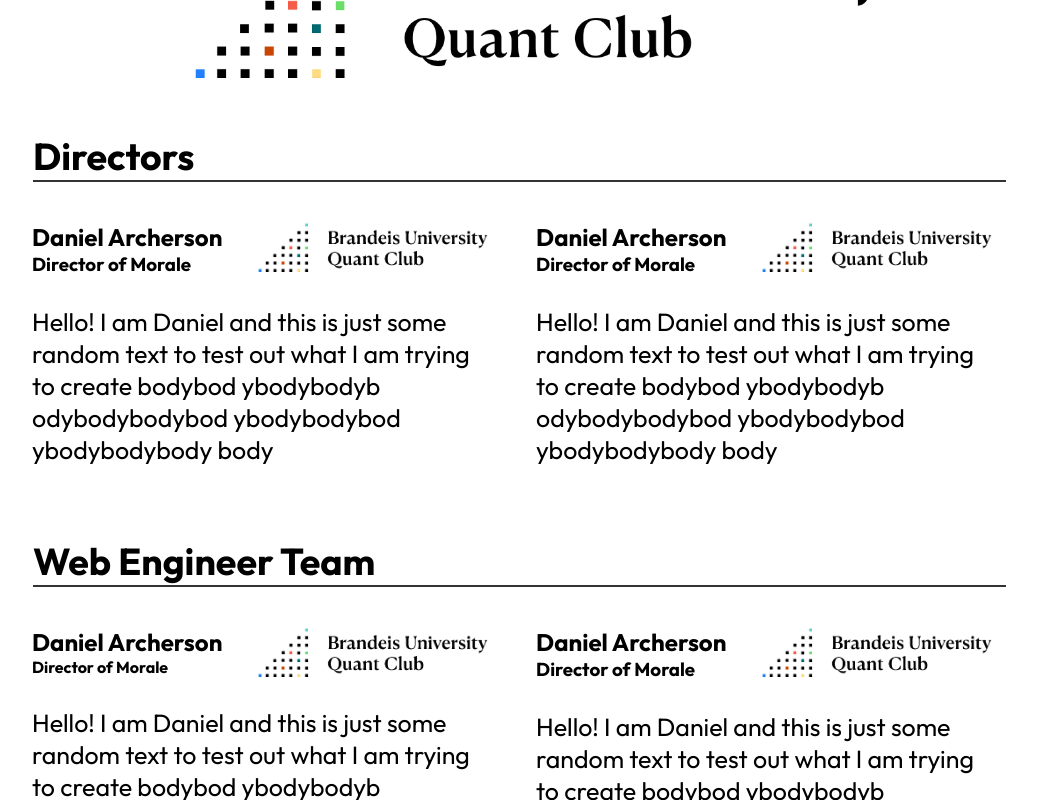
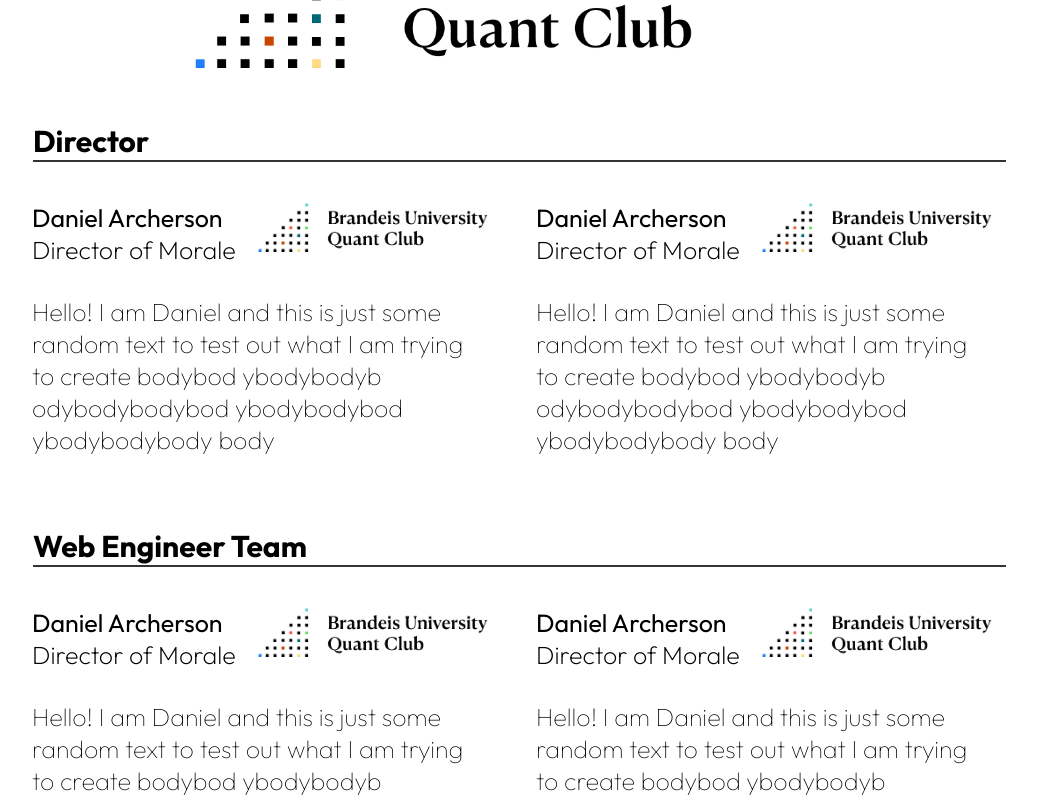
Before and after one commit to ArcherHeffern/ImpliedVolatilityIndex, a SvelteKit app: page /about in a window 1280 px wide. Shown: the part 320-1120 px from the top of the page, without its empty margins (102-1139 px from the left). Built offline with nearby package versions, Linux system fonts and the light colour scheme.

Commit message:
Update +page.svelte

```diff
--- a/src/routes/about/+page.svelte
+++ b/src/routes/about/+page.svelte
@@ -5,30 +5,32 @@
   }
 
   .name{
-    /* font-size: 25px; */
+    font-size: 25px;
+    font-weight: 400;
   }
 
   .directorClass{
-    /* font-size: 25px; */
+    font-size: 25px;
+    font-weight: 200;
   }
 
   .titlePositions{
       display: flex;
       flex-direction: column;
-      justify-content: left;
-      text-align: left;
       margin-left: 45px;
       width: 76%;
       padding: 0 90px;
       margin-top: 50px;
       margin-bottom: 40px;
-      font-size: 25px;
+      font-size: 20px;
+      font-weight: 100;
   }
 
   .p1{
       font-size: 25px;
       margin-bottom: 5px;
       margin-top: 30px;
+      font-weight: 100;
   }
 
   .photoOfMembers{
@@ -94,7 +96,7 @@ background-color: #333;
 </div>
 
 <div class="titlePositions">
-  <h2>Directors</h2>
+  <h2>Director</h2>
   <hr>
 </div>
 
@@ -131,7 +133,7 @@ background-color: #333;
   <div class="column">
     <div class="container">
       <h2 class="name">Daniel Archerson <img src="logo.png" height="50px" width="auto" alt="profile" id="pfp" > </h2>
-      <h4 class="directorClass">Director of Morale</h4>
+      <h3 class="directorClass">Director of Morale</h3>
       <p class="p1">Hello! I am Daniel and this is just some random text to test out what I am trying to create
         bodybod ybodybodyb odybodybodybod ybodybodybod ybodybodybody
         body
```
